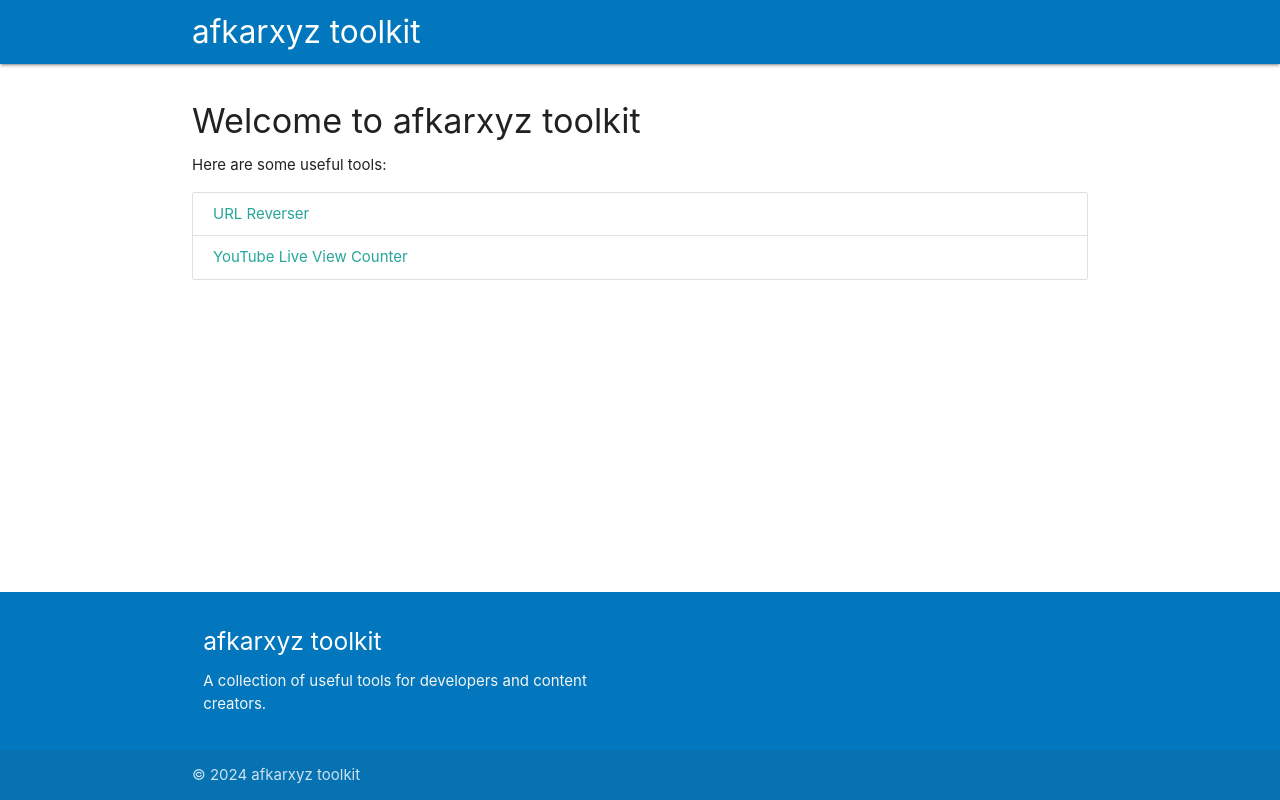
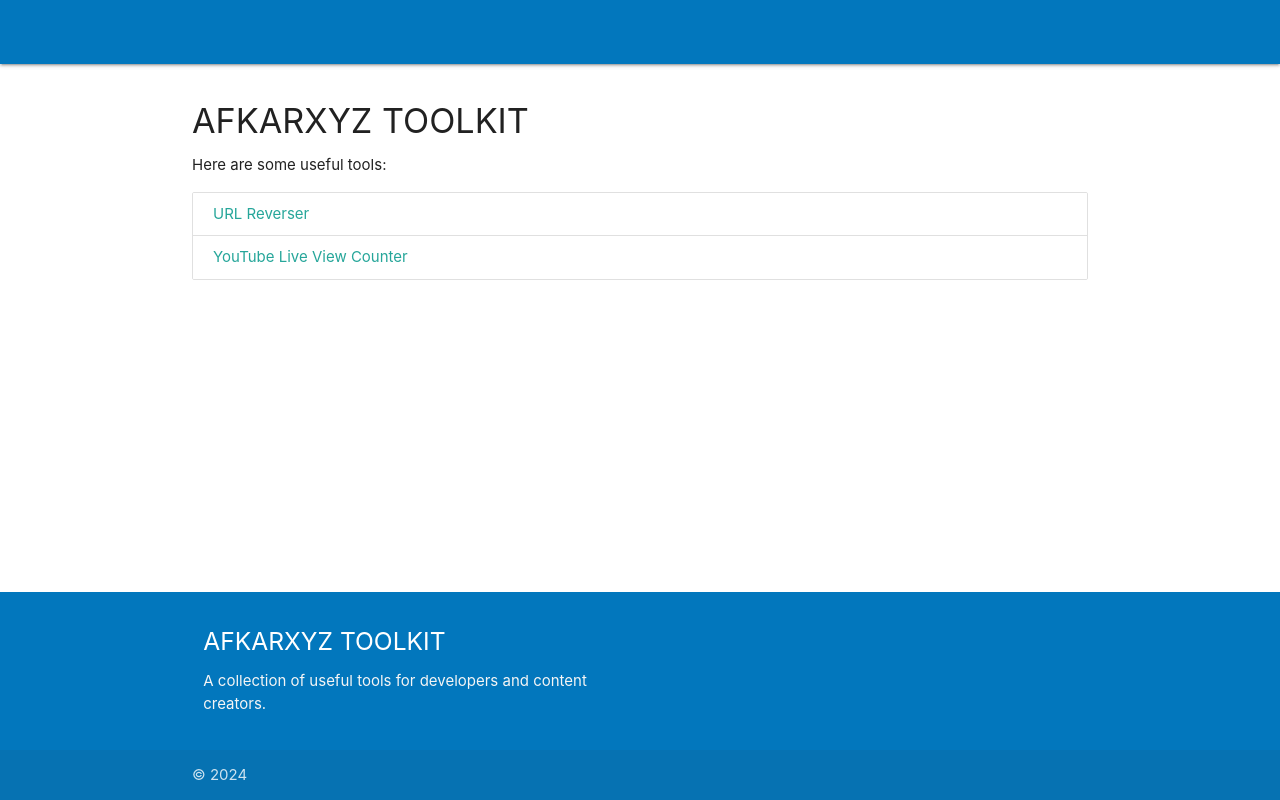
Before and after one commit to afkarxyz/toolkit, a plain HTML site: page index.html in a window 1280 px wide. Drawn offline with nearby package versions, Linux system fonts and the light colour scheme.

Commit message:
Update index.html

```diff
--- a/index.html
+++ b/index.html
@@ -20,13 +20,12 @@
 <body>
     <nav class="light-blue darken-3">
         <div class="nav-wrapper container">
-            <a href="#" class="brand-logo">afkarxyz toolkit</a>
         </div>
     </nav>
 
     <main class="container">
         <div class="section">
-            <h4>Welcome to afkarxyz toolkit</h4>
+            <h4>AFKARXYZ TOOLKIT</h4>
             <p>Here are some useful tools:</p>
             <div class="collection">
                 <a href="https://urls-reverser.vercel.app/" class="collection-item">URL Reverser</a>
@@ -39,14 +38,14 @@
         <div class="container">
             <div class="row">
                 <div class="col l6 s12">
-                    <h5 class="white-text">afkarxyz toolkit</h5>
+                    <h5 class="white-text">AFKARXYZ TOOLKIT</h5>
                     <p class="grey-text text-lighten-4">A collection of useful tools for developers and content creators.</p>
                 </div>
             </div>
         </div>
         <div class="footer-copyright">
             <div class="container">
-                © 2024 afkarxyz toolkit
+                © 2024
             </div>
         </div>
     </footer>
```
